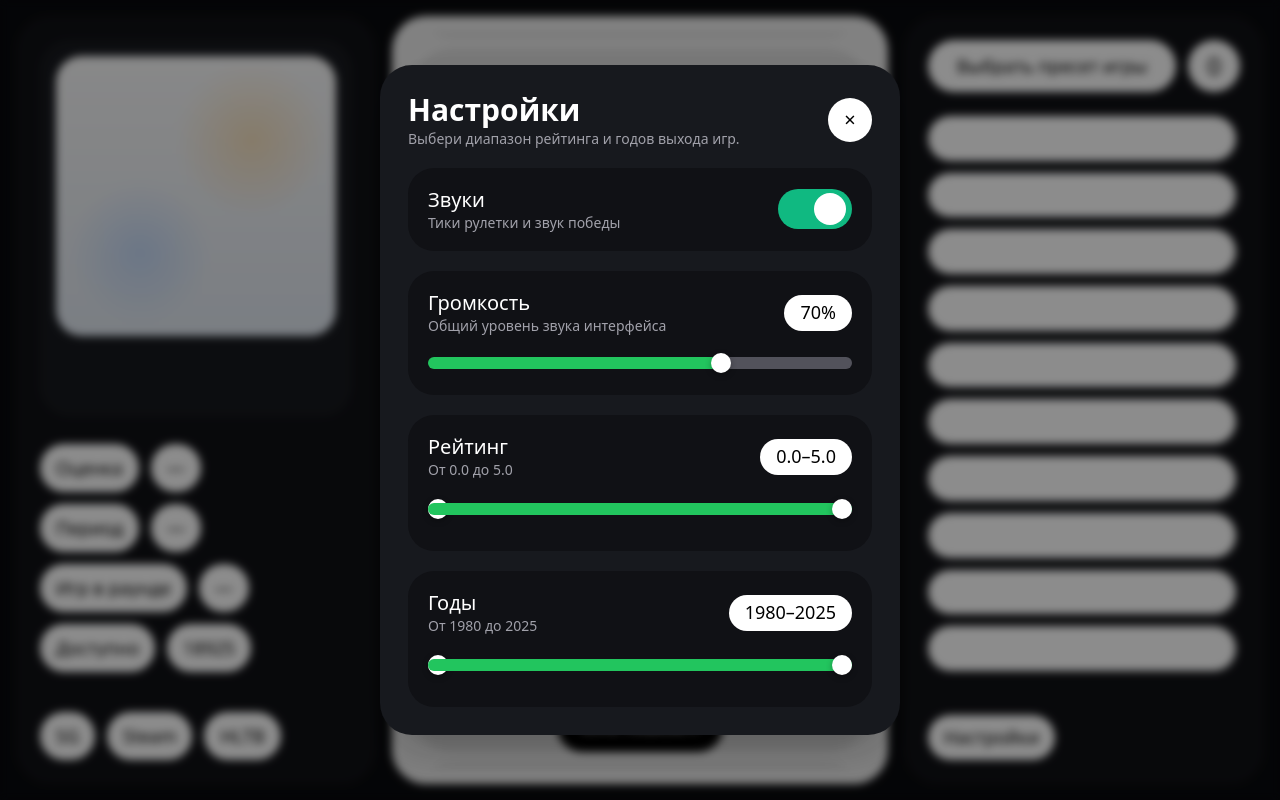
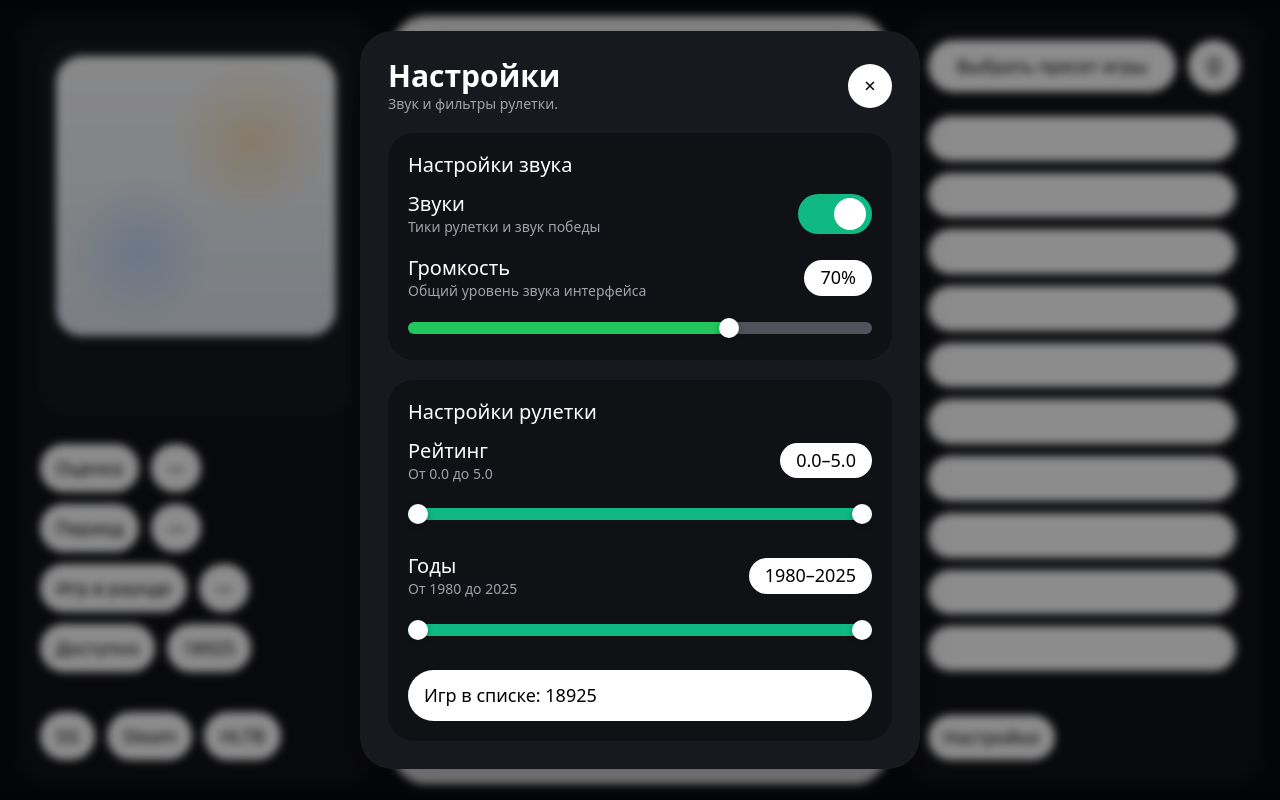
Before and after one commit to qwekee1/game-roulette-ui, a React (Vite) app: page / in a window 1280 px wide. Both pictures are taken after a click on the button "Настройки". Built offline with nearby package versions, Linux system fonts and the light colour scheme.

Commit message:
Правки настроек

```diff
--- a/src/App.tsx
+++ b/src/App.tsx
@@ -248,6 +248,63 @@ function readNumberFromStorage(key: string, fallback: number): number {
   return Number.isFinite(parsed) ? parsed : fallback;
 }
 
+type RangeSliderProps = {
+  min: number;
+  max: number;
+  step: number;
+  minValue: number;
+  maxValue: number;
+  onMinChange: (value: number) => void;
+  onMaxChange: (value: number) => void;
+};
+
+function DualRangeSlider({
+  min,
+  max,
+  step,
+  minValue,
+  maxValue,
+  onMinChange,
+  onMaxChange,
+}: RangeSliderProps) {
+  const range = max - min;
+  const leftPercent = ((minValue - min) / range) * 100;
+  const rightPercent = ((maxValue - min) / range) * 100;
+
+  return (
+    <div className="relative h-8">
+      <div className="absolute top-1/2 h-3 w-full -translate-y-1/2 rounded-full bg-zinc-600" />
+      <div
+        className="absolute top-1/2 h-3 -translate-y-1/2 rounded-full bg-emerald-500"
+        style={{
+          left: `${leftPercent}%`,
+          width: `${Math.max(0, rightPercent - leftPercent)}%`,
+        }}
+      />
+
+      <input
+        type="range"
+        min={min}
+        max={max}
+        step={step}
+        value={minValue}
+        onChange={(event) => onMinChange(Number(event.target.value))}
+        className="range-thumb pointer-events-none absolute left-0 top-1/2 h-8 w-full -translate-y-1/2 appearance-none bg-transparent"
+      />
+
+      <input
+        type="range"
+        min={min}
+        max={max}
+        step={step}
+        value={maxValue}
+        onChange={(event) => onMaxChange(Number(event.target.value))}
+        className="range-thumb pointer-events-none absolute left-0 top-1/2 h-8 w-full -translate-y-1/2 appearance-none bg-transparent"
+      />
+    </div>
+  );
+}
+
 export default function GameRouletteUI() {
   const [gamesDb] = useState<GameEntry[]>(() => getGamesDb());
   const [spinPool, setSpinPool] = useState<GameEntry[]>([]);
@@ -293,14 +350,7 @@ export default function GameRouletteUI() {
   const tickTimeoutsRef = useRef<Array<ReturnType<typeof window.setTimeout>>>([]);
 
   const filteredGamesDb = useMemo(() => {
-    const safeRatingMin = Math.min(ratingMin, ratingMax);
-    const safeRatingMax = Math.max(ratingMin, ratingMax);
-    const safeYearMin = Math.min(yearMin, yearMax);
-    const safeYearMax = Math.max(yearMin, yearMax);
-
-    return gamesDb.filter((game) =>
-      matchesFilters(game, safeRatingMin, safeRatingMax, safeYearMin, safeYearMax),
-    );
+    return gamesDb.filter((game) => matchesFilters(game, ratingMin, ratingMax, yearMin, yearMax));
   }, [gamesDb, ratingMin, ratingMax, yearMin, yearMax]);
 
   const repeatedSpinPool = useMemo(() => {
@@ -524,22 +574,6 @@ export default function GameRouletteUI() {
   const rightColumnItems = hasSpun ? spinPool : [];
   const rightPlaceholders = !hasSpun ? getPlaceholderRows(SPIN_POOL_SIZE) : [];
 
-  const ratingTrackStyle = (min: number, max: number) => {
-    const left = ((min - MIN_RATING) / (MAX_RATING - MIN_RATING)) * 100;
-    const right = ((max - MIN_RATING) / (MAX_RATING - MIN_RATING)) * 100;
-    return {
-      background: `linear-gradient(to right, #52525b 0%, #52525b ${left}%, #22c55e ${left}%, #22c55e ${right}%, #52525b ${right}%, #52525b 100%)`,
-    };
-  };
-
-  const yearTrackStyle = (min: number, max: number) => {
-    const left = ((min - MIN_YEAR) / (MAX_YEAR - MIN_YEAR)) * 100;
-    const right = ((max - MIN_YEAR) / (MAX_YEAR - MIN_YEAR)) * 100;
-    return {
-      background: `linear-gradient(to right, #52525b 0%, #52525b ${left}%, #22c55e ${left}%, #22c55e ${right}%, #52525b ${right}%, #52525b 100%)`,
-    };
-  };
-
   return (
     <div
       className="relative h-screen w-screen overflow-hidden bg-[#090a0d] text-white"
@@ -759,7 +793,7 @@ export default function GameRouletteUI() {
       >
         <div
           className={[
-            'w-full max-w-[520px] rounded-[32px] bg-[#17191e] p-6 shadow-2xl transition-all duration-300 ease-out xl:p-7',
+            'w-full max-w-[560px] rounded-[32px] bg-[#17191e] p-6 shadow-2xl transition-all duration-300 ease-out xl:p-7',
             isSettingsOpen ? 'translate-y-0 scale-100 opacity-100' : 'translate-y-4 scale-95 opacity-0',
           ].join(' ')}
         >
@@ -767,7 +801,7 @@ export default function GameRouletteUI() {
             <div>
               <h2 className="text-[26px] font-semibold leading-[1.12] text-white xl:text-[30px]">Настройки</h2>
               <p className="mt-1 text-sm leading-[1.2] text-zinc-400">
-                Выбери диапазон рейтинга и годов выхода игр.
+                Звук и фильтры рулетки.
               </p>
             </div>
             <button
@@ -781,6 +815,11 @@ export default function GameRouletteUI() {
 
           <div className="space-y-5">
             <div className="rounded-[26px] bg-[#101115] p-4 xl:p-5">
+              <div className="mb-4 text-[18px] font-medium leading-[1.15] text-white xl:text-[20px]">
+                Настройки звука
+              </div>
+
+              <div className="space-y-5">
                 <div className="flex items-center justify-between gap-4">
                   <div>
                     <div className="text-[18px] font-medium leading-[1.15] text-white xl:text-[20px]">Звуки</div>
@@ -804,9 +843,8 @@ export default function GameRouletteUI() {
                     />
                   </button>
                 </div>
-            </div>
 
-            <div className="rounded-[26px] bg-[#101115] p-4 xl:p-5">
+                <div>
                   <div className="mb-4 flex items-center justify-between gap-4">
                     <div>
                       <div className="text-[18px] font-medium leading-[1.15] text-white xl:text-[20px]">Громкость</div>
@@ -824,100 +862,78 @@ export default function GameRouletteUI() {
                     step={1}
                     value={soundVolume}
                     onChange={(event) => setSoundVolume(Number(event.target.value))}
-                className="slider h-3 w-full cursor-pointer appearance-none rounded-full"
+                    className="single-slider h-3 w-full cursor-pointer appearance-none rounded-full"
                     style={{
                       background: `linear-gradient(to right, #22c55e ${soundVolume}%, #52525b ${soundVolume}%)`,
                     }}
                   />
                 </div>
+              </div>
+            </div>
 
             <div className="rounded-[26px] bg-[#101115] p-4 xl:p-5">
+              <div className="mb-4 text-[18px] font-medium leading-[1.15] text-white xl:text-[20px]">
+                Настройки рулетки
+              </div>
+
+              <div className="space-y-6">
+                <div>
                   <div className="mb-4 flex items-center justify-between gap-4">
                     <div>
                       <div className="text-[18px] font-medium leading-[1.15] text-white xl:text-[20px]">Рейтинг</div>
-                  <div className="mt-1 text-sm leading-[1.2] text-zinc-400">От {ratingMin.toFixed(1)} до {ratingMax.toFixed(1)}</div>
+                      <div className="mt-1 text-sm leading-[1.2] text-zinc-400">
+                        От {ratingMin.toFixed(1)} до {ratingMax.toFixed(1)}
+                      </div>
                     </div>
                     <div className="rounded-full bg-white px-4 py-2 text-[16px] font-medium leading-[1.1] text-black xl:text-[18px]">
                       {ratingMin.toFixed(1)}–{ratingMax.toFixed(1)}
                     </div>
                   </div>
 
-              <div className="relative pt-2">
-                <input
-                  type="range"
+                  <DualRangeSlider
                     min={MIN_RATING}
                     max={MAX_RATING}
                     step={0.1}
-                  value={ratingMin}
-                  onChange={(event) => {
-                    const next = Number(event.target.value);
-                    setRatingMin(Math.min(next, ratingMax));
-                  }}
-                  className="slider absolute left-0 top-2 h-3 w-full cursor-pointer appearance-none rounded-full bg-transparent"
-                  style={ratingTrackStyle(ratingMin, ratingMax)}
+                    minValue={ratingMin}
+                    maxValue={ratingMax}
+                    onMinChange={(value) => setRatingMin(Math.min(value, ratingMax))}
+                    onMaxChange={(value) => setRatingMax(Math.max(value, ratingMin))}
                   />
-                <input
-                  type="range"
-                  min={MIN_RATING}
-                  max={MAX_RATING}
-                  step={0.1}
-                  value={ratingMax}
-                  onChange={(event) => {
-                    const next = Number(event.target.value);
-                    setRatingMax(Math.max(next, ratingMin));
-                  }}
-                  className="slider absolute left-0 top-2 h-3 w-full cursor-pointer appearance-none rounded-full bg-transparent"
-                  style={ratingTrackStyle(ratingMin, ratingMax)}
-                />
-                <div className="h-7" />
-              </div>
                 </div>
 
-            <div className="rounded-[26px] bg-[#101115] p-4 xl:p-5">
+                <div>
                   <div className="mb-4 flex items-center justify-between gap-4">
                     <div>
                       <div className="text-[18px] font-medium leading-[1.15] text-white xl:text-[20px]">Годы</div>
-                  <div className="mt-1 text-sm leading-[1.2] text-zinc-400">От {yearMin} до {yearMax}</div>
+                      <div className="mt-1 text-sm leading-[1.2] text-zinc-400">
+                        От {yearMin} до {yearMax}
+                      </div>
                     </div>
                     <div className="rounded-full bg-white px-4 py-2 text-[16px] font-medium leading-[1.1] text-black xl:text-[18px]">
                       {yearMin}–{yearMax}
                     </div>
                   </div>
 
-              <div className="relative pt-2">
-                <input
-                  type="range"
+                  <DualRangeSlider
                     min={MIN_YEAR}
                     max={MAX_YEAR}
                     step={1}
-                  value={yearMin}
-                  onChange={(event) => {
-                    const next = Number(event.target.value);
-                    setYearMin(Math.min(next, yearMax));
-                  }}
-                  className="slider absolute left-0 top-2 h-3 w-full cursor-pointer appearance-none rounded-full bg-transparent"
-                  style={yearTrackStyle(yearMin, yearMax)}
+                    minValue={yearMin}
+                    maxValue={yearMax}
+                    onMinChange={(value) => setYearMin(Math.min(value, yearMax))}
+                    onMaxChange={(value) => setYearMax(Math.max(value, yearMin))}
                   />
-                <input
-                  type="range"
-                  min={MIN_YEAR}
-                  max={MAX_YEAR}
-                  step={1}
-                  value={yearMax}
-                  onChange={(event) => {
-                    const next = Number(event.target.value);
-                    setYearMax(Math.max(next, yearMin));
-                  }}
-                  className="slider absolute left-0 top-2 h-3 w-full cursor-pointer appearance-none rounded-full bg-transparent"
-                  style={yearTrackStyle(yearMin, yearMax)}
-                />
-                <div className="h-7" />
+                </div>
+
+                <div className="rounded-full bg-white px-4 py-3 text-[16px] font-medium text-black xl:text-[18px]">
+                  Игр в списке: {filteredGamesDb.length}
+                </div>
               </div>
             </div>
           </div>
 
           <style>{`
-            .slider::-webkit-slider-thumb {
+            .single-slider::-webkit-slider-thumb {
               appearance: none;
               width: 20px;
               height: 20px;
@@ -927,20 +943,43 @@ export default function GameRouletteUI() {
               box-shadow: 0 2px 6px rgba(0,0,0,0.3);
               border: none;
               transition: transform 0.15s ease;
-              pointer-events: auto;
-              position: relative;
             }
-            .slider::-webkit-slider-thumb:hover {
+
+            .single-slider::-webkit-slider-thumb:hover {
               transform: scale(1.1);
             }
-            .slider::-moz-range-thumb {
+
+            .single-slider::-moz-range-thumb {
               width: 20px;
               height: 20px;
               border-radius: 999px;
               background: #ffffff;
               cursor: pointer;
               border: none;
+            }
+
+            .range-thumb::-webkit-slider-thumb {
+              appearance: none;
               pointer-events: auto;
+              width: 20px;
+              height: 20px;
+              border-radius: 999px;
+              background: #ffffff;
+              cursor: pointer;
+              box-shadow: 0 2px 6px rgba(0,0,0,0.3);
+              border: none;
+              position: relative;
+            }
+
+            .range-thumb::-moz-range-thumb {
+              pointer-events: auto;
+              width: 20px;
+              height: 20px;
+              border-radius: 999px;
+              background: #ffffff;
+              cursor: pointer;
+              border: none;
+              box-shadow: 0 2px 6px rgba(0,0,0,0.3);
             }
           `}</style>
         </div>
```
Lines whose indentation alone changed are shown as unchanged.
